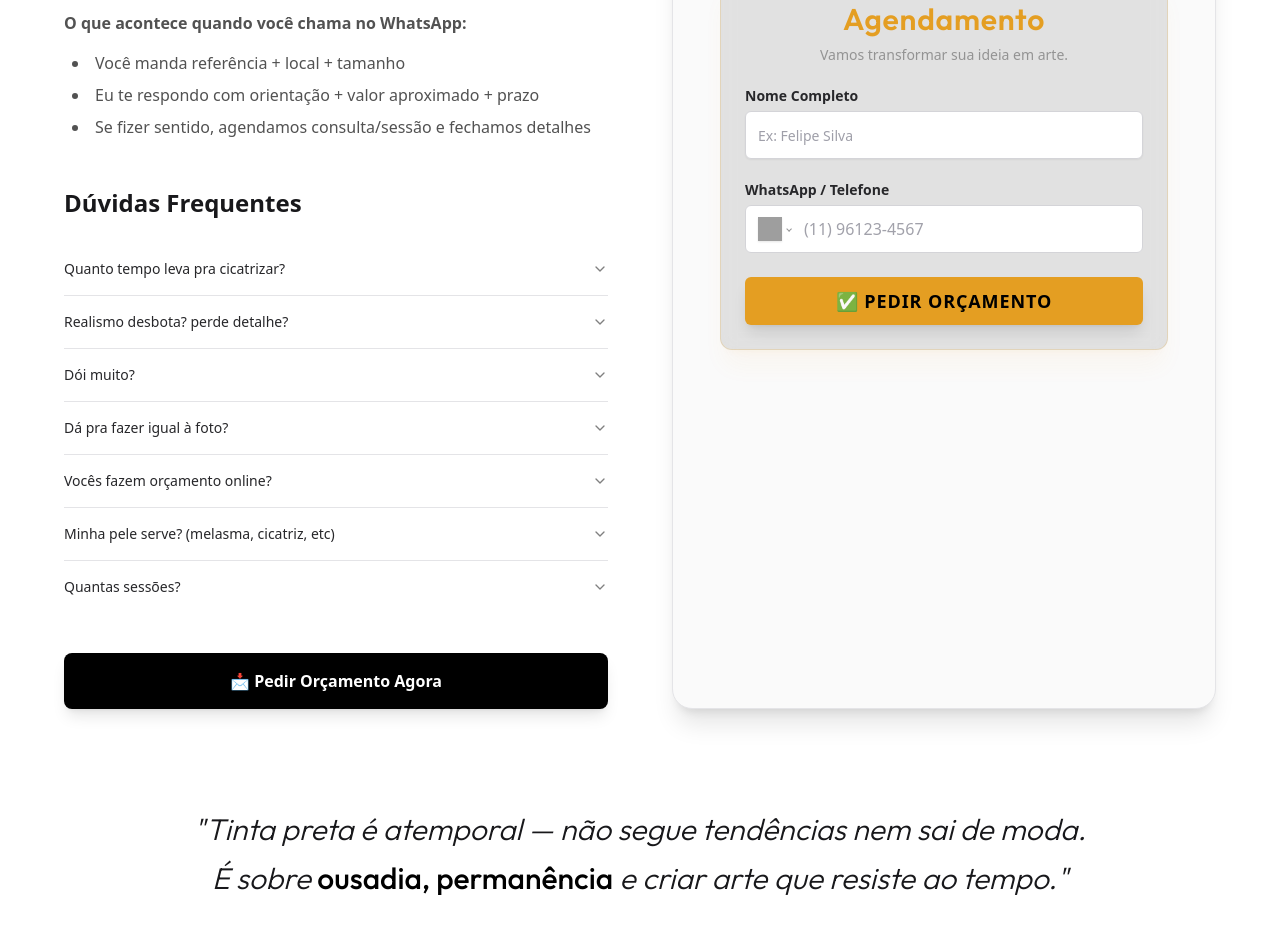
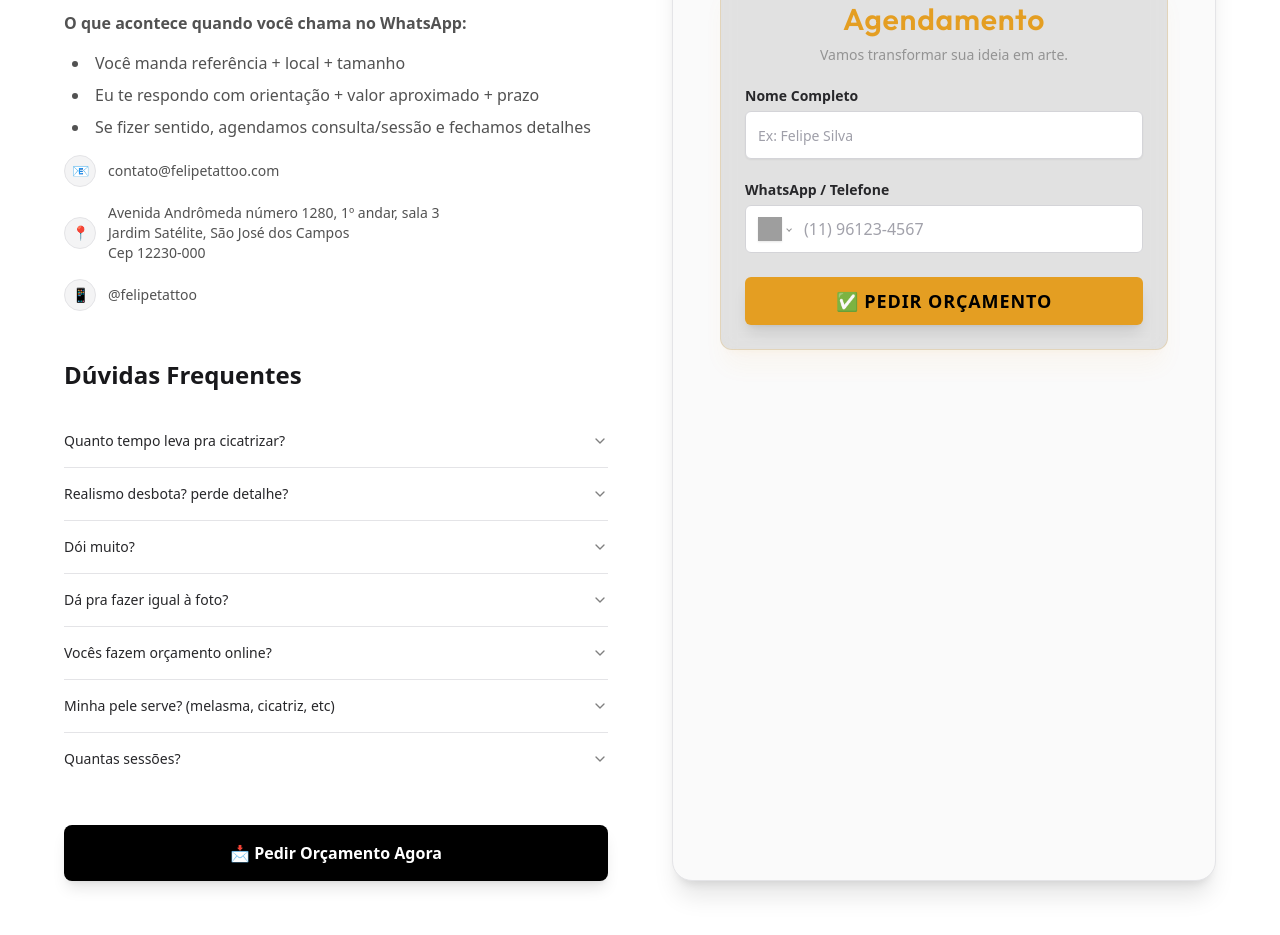
Before and after one commit to drtrafego/LP_felipe_tatuador, a Next.js app: page / in a window 1280 px wide. Shown: the part 6780-7715 px from the top of the page. Built offline with nearby package versions, Linux system fonts and the light colour scheme; no server answers; grey boxes are pictures that could not be loaded.

Commit message:
fix: adjust obrigado sticky note position in teste2 and finalized layout

```diff
--- a/src/app/teste2/page.tsx
+++ b/src/app/teste2/page.tsx
@@ -10,21 +10,21 @@ export default function Teste2Page() {
         <main className="min-h-screen bg-black text-white selection:bg-primary selection:text-black font-sans">
 
             {/* Hero Section with Background Image */}
-            <section className="relative min-h-screen flex flex-col md:justify-center overflow-hidden bg-black">
+            <section className="relative min-h-screen flex flex-col justify-center items-center overflow-hidden bg-black">
 
                 {/* Background Image Container */}
-                <div className="relative w-full h-[55vh] md:absolute md:inset-0 z-0">
+                <div className="absolute inset-0 z-0">
                     <img
                         src="/IMG_2317.jpg"
                         alt="Background Tattoo Art"
-                        className="w-full h-full object-cover object-center opacity-80 md:opacity-60"
+                        className="w-full h-full object-cover object-center opacity-70 md:opacity-60"
                     />
-                    {/* Gradient Overlay */}
-                    <div className="absolute inset-0 bg-gradient-to-t from-black/0 via-black/0 to-transparent md:from-black md:via-black/50 md:to-black/30" />
+                    {/* Gradient Overlay - Stronger on mobile for readability */}
+                    <div className="absolute inset-0 bg-gradient-to-t from-black via-black/40 to-black/40 md:from-black md:via-black/50 md:to-black/30" />
                 </div>
 
                 {/* Content Container */}
-                <div className="relative z-10 container mx-auto px-4 flex flex-col items-center text-center space-y-6 md:space-y-8 pt-8 md:pt-0">
+                <div className="relative z-10 container mx-auto px-4 flex flex-col items-center text-center space-y-6 md:space-y-8 pt-20 md:pt-0">
 
                     {/* Badge */}
                     <motion.div
@@ -138,7 +138,7 @@ export default function Teste2Page() {
 
                         {/* Experience Badge */}
                         <div className="inline-flex items-center gap-3 bg-zinc-900 border border-zinc-700 rounded-xl px-5 py-3">
-                            <span className="text-3xl font-bold text-primary">10+</span>
+                            <span className="text-3xl font-bold text-primary">8+</span>
                             <span className="text-sm text-neutral-400">Anos de<br />Experiência</span>
                         </div>
                     </div>
@@ -337,7 +337,7 @@ export default function Teste2Page() {
                                 <img src="/IMG_5694_jpg.jpg" alt="Tattoo 6" className="w-full aspect-[3/4] object-cover" />
                             </div>
                             <div className="absolute bottom-8 left-0 -translate-x-1/4 w-20 h-8 bg-gradient-to-b from-stone-200 to-stone-300/80 rounded-[2px] rotate-45 shadow-md" style={{ clipPath: 'polygon(5% 10%, 95% 0%, 100% 90%, 0% 100%)' }} />
-                            <div className="absolute -bottom-4 -right-1 md:-right-2 bg-yellow-300 text-black text-[9px] md:text-[10px] font-bold px-2 py-1 rotate-6 shadow-md">
+                            <div className="absolute bottom-6 right-4 bg-yellow-300 text-black text-[9px] md:text-[10px] font-bold px-2 py-1 rotate-6 shadow-md">
                                 OBRIGADO!
                             </div>
                         </div>
@@ -373,6 +373,16 @@ export default function Teste2Page() {
                         </div>
 
                     </div>
+
+                    {/* CTA Button after Gallery */}
+                    <div className="flex justify-center mt-16">
+                        <Button asChild size="lg" className="text-base md:text-xl px-8 md:px-12 py-6 md:py-8 rounded-full bg-white text-black font-bold hover:bg-neutral-200 transition-all shadow-lg animate-pulse">
+                            <Link href="#contato">
+                                🖼️ Quero um projeto exclusivo
+                            </Link>
+                        </Button>
+                    </div>
+
                 </div>
             </section>
 
@@ -617,7 +627,7 @@ export default function Teste2Page() {
                                 </div>
                                 <div className="flex items-center gap-3 text-neutral-400">
                                     <span className="w-8 h-8 rounded-full bg-zinc-800 flex items-center justify-center text-white">📍</span>
-                                    <span>São Paulo, SP</span>
+                                    <span>Avenida Andrômeda número 1280, 1º andar, sala 3<br />Jardim Satélite, São José dos Campos<br />Cep 12230-000</span>
                                 </div>
                                 <div className="flex items-center gap-3 text-neutral-400">
                                     <span className="w-8 h-8 rounded-full bg-zinc-800 flex items-center justify-center text-white">📱</span>
--- a/src/components/section-contact.tsx
+++ b/src/components/section-contact.tsx
@@ -79,6 +79,21 @@ export function SectionContact() {
                                 <li>Se fizer sentido, agendamos consulta/sessão e fechamos detalhes</li>
                             </ul>
                         </div>
+
+                        <div className="space-y-4 text-sm pt-4">
+                            <div className="flex items-center gap-3 text-neutral-600">
+                                <span className="w-8 h-8 rounded-full bg-zinc-100 flex items-center justify-center text-black border border-zinc-200">📧</span>
+                                <span>contato@felipetattoo.com</span>
+                            </div>
+                            <div className="flex items-center gap-3 text-neutral-600">
+                                <span className="w-8 h-8 rounded-full bg-zinc-100 flex items-center justify-center text-black border border-zinc-200">📍</span>
+                                <span>Avenida Andrômeda número 1280, 1º andar, sala 3<br />Jardim Satélite, São José dos Campos<br />Cep 12230-000</span>
+                            </div>
+                            <div className="flex items-center gap-3 text-neutral-600">
+                                <span className="w-8 h-8 rounded-full bg-zinc-100 flex items-center justify-center text-black border border-zinc-200">📱</span>
+                                <span>@felipetattoo</span>
+                            </div>
+                        </div>
                     </motion.div>
 
                     {/* FAQ */}
```
